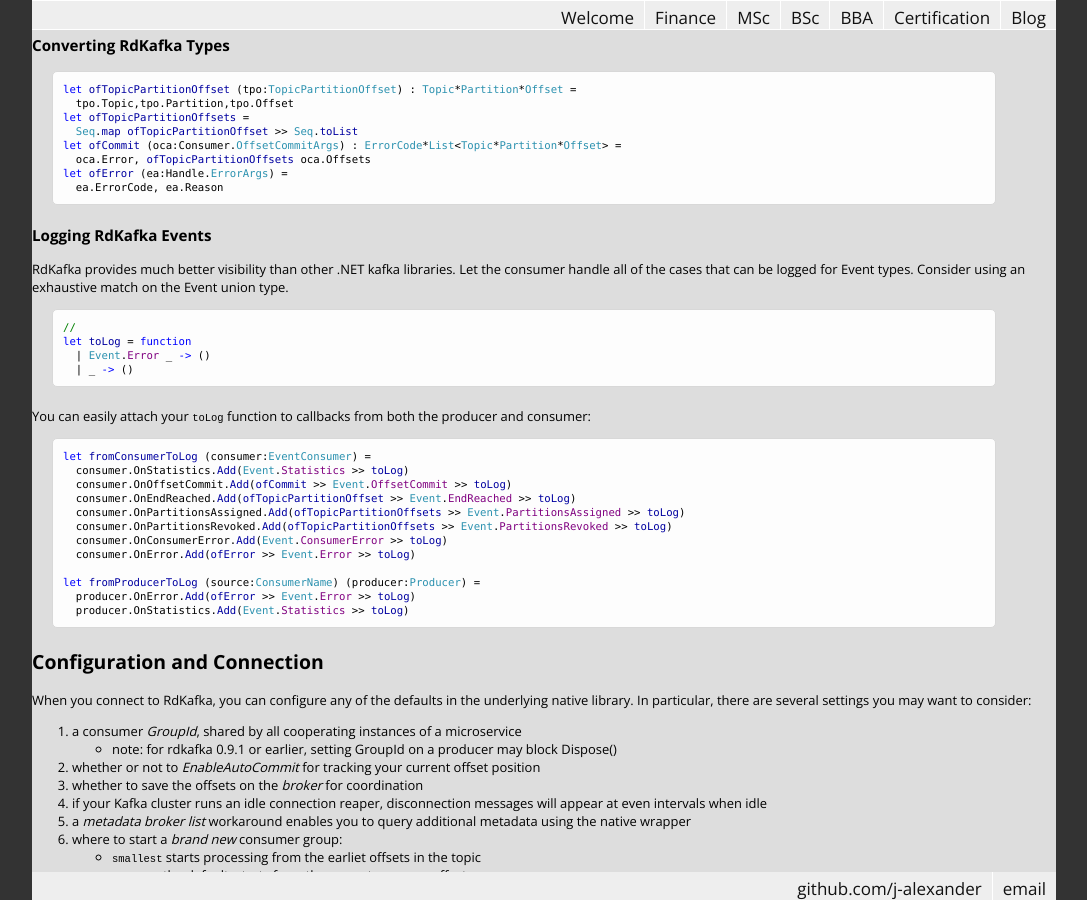
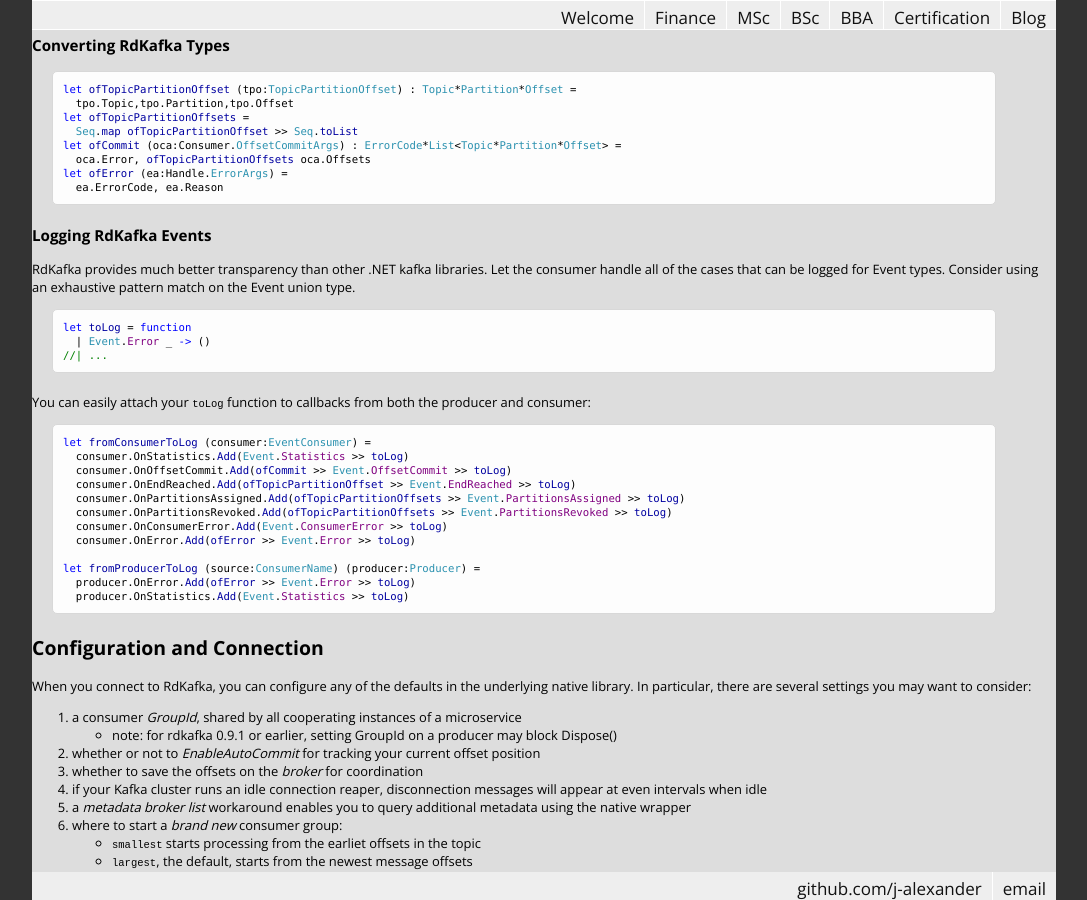
Before and after one commit to j-alexander/j-alexander.github.io, a Jekyll site: the page built from _posts/2016-12-08-rdkafka-subscription-in-fsharp.html, in a window 1280 px wide and 900 px high, scrolled down 943 px. Shown: the whole window, without its empty margins (96-1183 px from the left). Built offline with Jekyll 4.4.1, drawn with Linux system fonts in a browser that asks for light colours; some web fonts are replaced.

Commit message:
transparency instead of visibility

```diff
--- a/_posts/2016-12-08-rdkafka-subscription-in-fsharp.html
+++ b/_posts/2016-12-08-rdkafka-subscription-in-fsharp.html
@@ -57,13 +57,12 @@ publish: false
   <span onmouseout="hideTip(event, 'fs41', 82)" onmouseover="showTip(event, 'fs41', 82)" class="i">ea</span><span class="o">.</span><span onmouseout="hideTip(event, 'fs44', 83)" onmouseover="showTip(event, 'fs44', 83)" class="i">ErrorCode</span>, <span onmouseout="hideTip(event, 'fs41', 84)" onmouseover="showTip(event, 'fs41', 84)" class="i">ea</span><span class="o">.</span><span onmouseout="hideTip(event, 'fs45', 85)" onmouseover="showTip(event, 'fs45', 85)" class="i">Reason</span>
 </code></pre>
 <h3>Logging RdKafka Events</h3>
-<p>RdKafka provides much better visibility than other .NET kafka libraries.
+<p>RdKafka provides much better transparency than other .NET kafka libraries.
 Let the consumer handle all of the cases that can be logged for Event types.
-Consider using an exhaustive match on the Event union type.</p>
-<pre class="fssnip highlighted"><code lang="fsharp"><span class="c">// </span>
-<span class="k">let</span> <span onmouseout="hideTip(event, 'fs46', 86)" onmouseover="showTip(event, 'fs46', 86)" class="f">toLog</span> <span class="o">=</span> <span class="k">function</span>
+Consider using an exhaustive pattern match on the Event union type.</p>
+<pre class="fssnip highlighted"><code lang="fsharp"><span class="k">let</span> <span onmouseout="hideTip(event, 'fs46', 86)" onmouseover="showTip(event, 'fs46', 86)" class="f">toLog</span> <span class="o">=</span> <span class="k">function</span>
   | <span onmouseout="hideTip(event, 'fs14', 87)" onmouseover="showTip(event, 'fs14', 87)" class="t">Event</span><span class="o">.</span><span onmouseout="hideTip(event, 'fs23', 88)" onmouseover="showTip(event, 'fs23', 88)" class="p">Error</span> _ <span class="k">-&gt;</span> ()
-  | _ <span class="k">-&gt;</span> ()
+<span class="c">//| ...</span>
 </code></pre>
 <p>You can easily attach your <code>toLog</code> function to callbacks from both the producer and consumer:</p>
 <pre class="fssnip highlighted"><code lang="fsharp"><span class="k">let</span> <span onmouseout="hideTip(event, 'fs47', 89)" onmouseover="showTip(event, 'fs47', 89)" class="f">fromConsumerToLog</span> (<span onmouseout="hideTip(event, 'fs48', 90)" onmouseover="showTip(event, 'fs48', 90)" class="i">consumer</span><span class="o">:</span><span onmouseout="hideTip(event, 'fs49', 91)" onmouseover="showTip(event, 'fs49', 91)" class="t">EventConsumer</span>) <span class="o">=</span>
```
